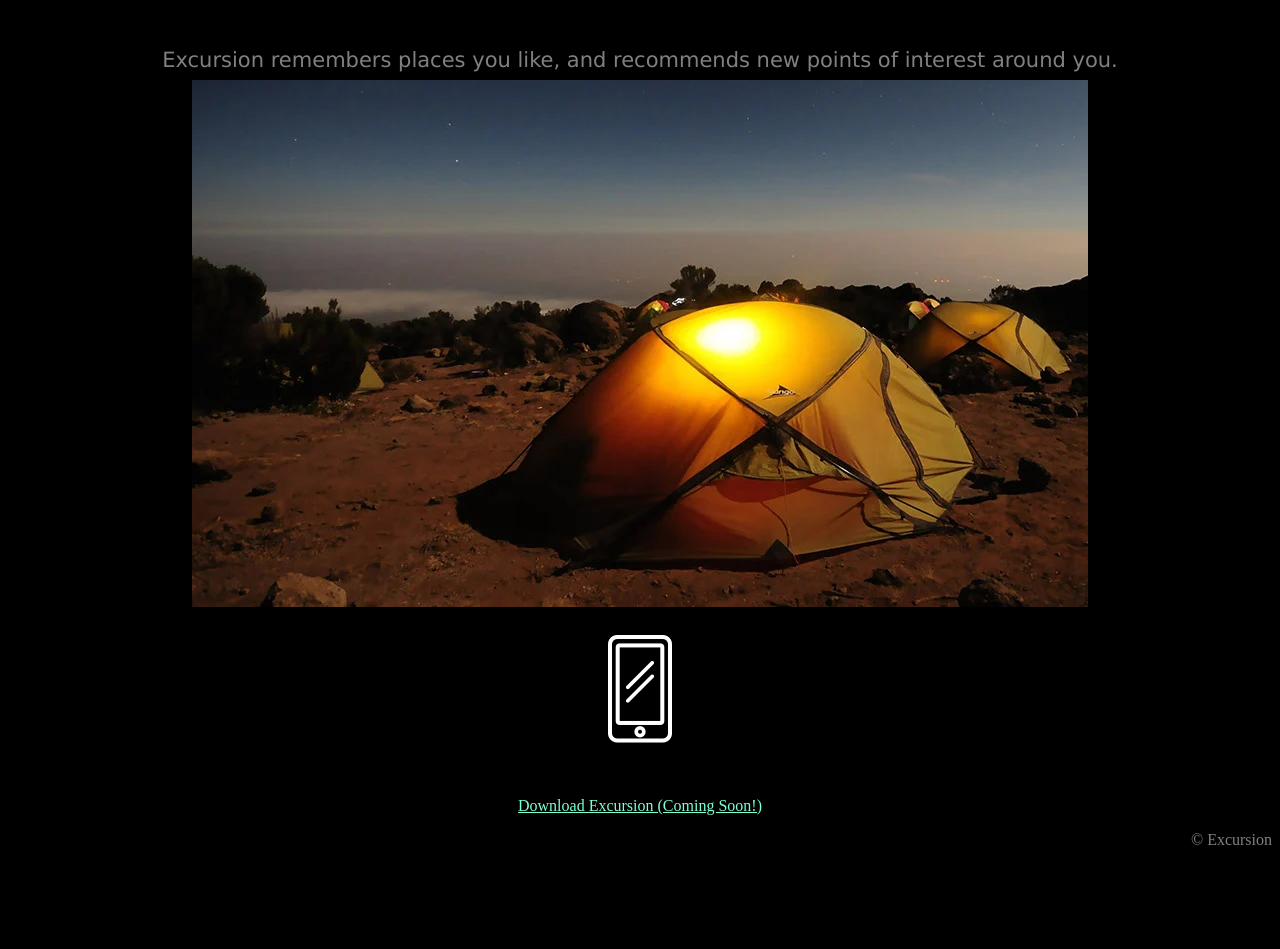
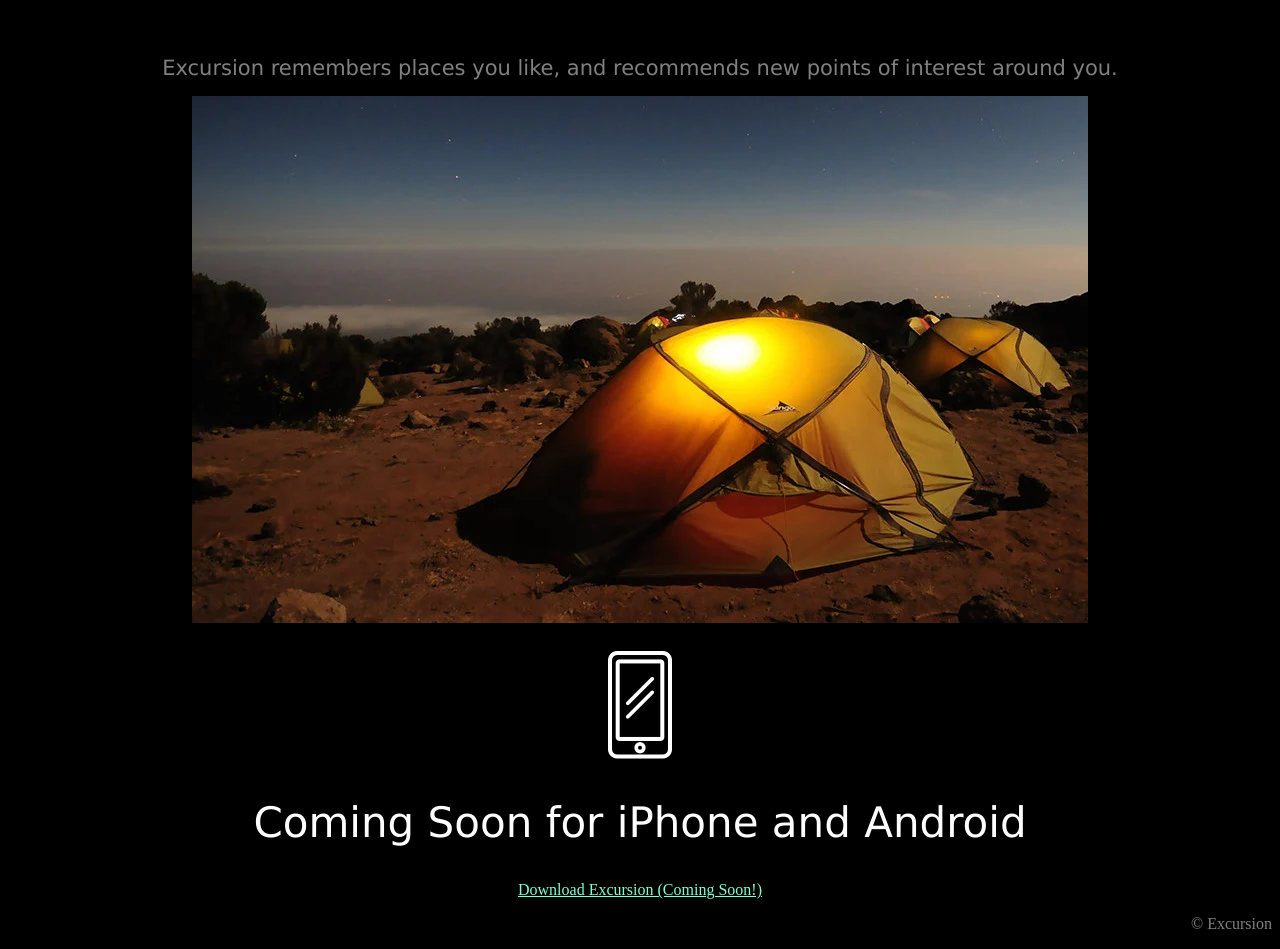
Before and after one commit to claugia13/excursion, a plain HTML site: page index.html in a window 1280 px wide. Shown: the part 384-1333 px from the top of the page. Before the commit the page ends 1249 px from the top, so only its background shows below. Drawn offline with Linux system fonts and the light colour scheme.

Commit message:
complete finishing edits

```diff
--- a/index.html
+++ b/index.html
@@ -28,7 +28,7 @@
      </figure>
         <footer>
             <img src="resources/media/phone.webp" alt="">
-           <p>Coming Soon for iPhone and Android</p>
+           <h2>Coming Soon for iPhone and Android</h2>
            <a href="">Download Excursion (Coming Soon!)</a>
            <p class="copyright">&copy Excursion</p>
         </footer>
--- a/resources/css/style.css
+++ b/resources/css/style.css
@@ -27,7 +27,7 @@ figcaption {
     font-family: Verdana;
     font-size: 21px;
     color: gray;
-    padding: 8px;
+    padding: 16px;
 }
 
 figure {
```
